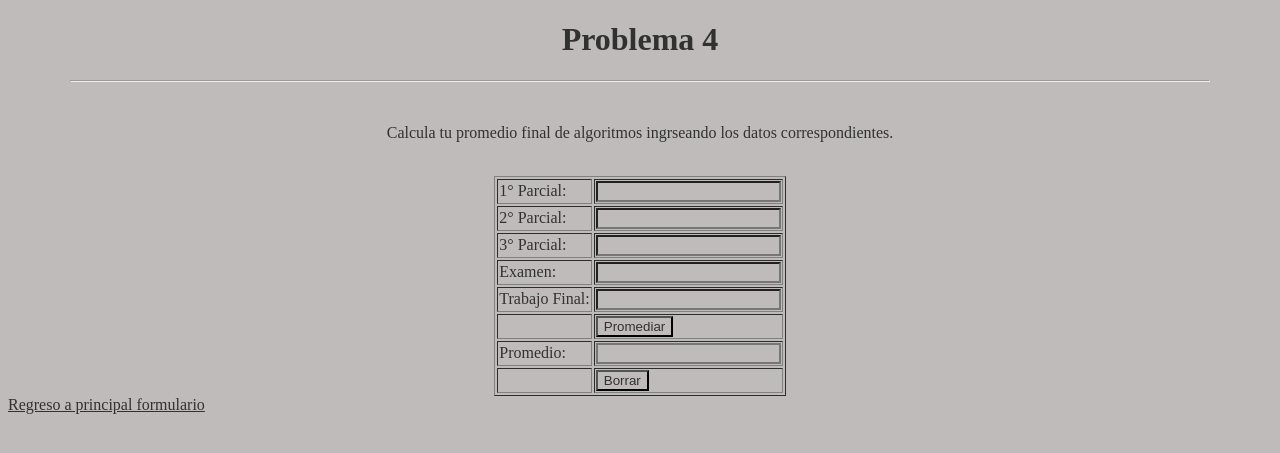
After one commit to Charliiec4/4iv7-psw-giorn-flores-carlos, a PHP site: page /problema4.html in a window 1280 px wide. The commit adds this page. Shown: the top 453 px of the page. Run offline with PHP 8.4, Linux system fonts and the light colour scheme.

Commit message:
problema4

```diff
--- /dev/null
+++ b/JS/problema4.js
@@ -0,0 +1,52 @@
+function validarn(e) {
+    var teclado = (document.all) ? e.keyCode : e.which;
+    if (teclado == 8) return true;
+    var patron = /[0-9\d.]/;
+    var prueba = String.fromCharCode(teclado);
+    return patron.test(prueba);
+}
+function verificacion(){
+    if (formulario.parcial1.value.length > 2 || formulario.parcial2.value.length > 2 || formulario.parcial3.value.length > 2 || formulario.examen.value.length > 2 || formulario.trabajo.value.length > 2) {
+        alert("ingresa solo 2 digitos en los campos Ejemplo: 7.5/ 7 / 10")
+        return false;
+    }
+    else{
+        promediar();
+        if(document.formulario.promedio.value<5){
+            alert("Estas reprobado")
+            return false;
+        }
+        else{
+            alert("Bien hecho")
+            return false;
+        }
+
+    }
+}
+function promediar() {
+    var parcial1 = document.formulario.parcial1.value;
+    var p1 = parseInt(parcial1);
+    var parcial2 = document.formulario.parcial2.value;
+    var p2 = parseInt(parcial2);
+    var parcial3 = document.formulario.parcial3.value;
+    var p3 = parseInt(parcial3);
+    var examen = document.formulario.examen.value;
+    var examint = parseInt(examen);
+    var trabajo = document.formulario.trabajo.value;
+    var tint = parseInt(trabajo);
+    var parcialesp = ((p1 + p2 + p3) / 3) * (.55);
+    var examenf = examint * 0.3;
+    var trabajop = tint * 0.15;
+    var total = parcialesp + examenf + trabajop ;
+
+    document.formulario.promedio.value = total;
+}
+
+function borrar() {
+    document.formulario.parcial1.value = "";
+    document.formulario.parcial2.value = "";
+    document.formulario.parcial3.value = "";
+    document.formulario.examen.value = "";
+    document.formulario.trabajo.value = "";
+    document.formulario.promedio.value = "";
+}
--- a/css/problema.css
+++ b/css/problema.css
@@ -36,3 +36,6 @@ body hr{
 body p{
     text-align: center;
 }
+.lista_p4{
+    font-size: 15pxpx;
+}
--- /dev/null
+++ b/problema4.html
@@ -0,0 +1,60 @@
+<!DOCTYPE html>
+<html lang="en">
+
+<head>
+    <meta charset="UTF-8">
+    <meta http-equiv="X-UA-Compatible" content="IE=edge">
+    <meta name="viewport" content="width=device-width, initial-scale=1.0">
+    <link rel="stylesheet" href="css/problema.css">
+    <script src="JS/problema4.js"></script>
+    <title>Problema 4</title>
+</head>
+
+<body>
+    <h1>Problema 4</h1>
+    <hr>
+    <br>
+    <p>Calcula tu promedio final de algoritmos ingrseando los datos correspondientes.</p>
+    <br>
+    <form name="formulario" method="GET" action="problema1.html">
+        <table align="center" border="1">
+            <tr>
+                <td class="td_up">1° Parcial:</td>
+                <td class="td_down"><input type="text" name="parcial1" class="datos" onkeypress="return validarn(event)"></td>
+            </tr>
+            <tr>
+                <td class="td_up">2° Parcial:</td>
+                <td class="td_down"><input type="text" name="parcial2" class="datos" onkeypress="return validarn(event)"></td>
+            </tr>
+            <tr>
+                <td class="td_up">3° Parcial:</td>
+                <td class="td_down"><input type="text" name="parcial3" class="datos" onkeypress="return validarn(event)"></td>
+            </tr>
+            <tr>
+                <td class="td_up">Examen:</td>
+                <td class="td_down"><input type="text" name="examen" class="datos" onkeypress="return validarn(event)"></td>
+            </tr>
+            <tr>
+                <td class="td_up">Trabajo Final:</td>
+                <td class="td_down"><input type="text" name="trabajo" class="datos" onkeypress="return validarn(event)"></td>
+            </tr>
+            <tr>
+                <td class="td_up"></td>
+                <td class="td_down">
+                    <input type="button" value="Promediar" name="enviar"  onclick="return verificacion(event)">
+                </td>
+            </tr>
+            <tr>
+                <td class="td_up">Promedio:</td>
+                <td class="td_down"><input type="text" name="promedio" id="promedio" readonly="readonly" class="input_text"></td>
+            </tr>
+            <tr>
+                <td class="td_up"></td>
+                <td class="td_down"><input type="button" name="borrard" value="Borrar" onclick="borrar()"></td>
+            </tr>
+        </table>
+    </form>
+    <a href="formulario.html">Regreso a principal formulario</a>
+</body>
+
+</html>
```
